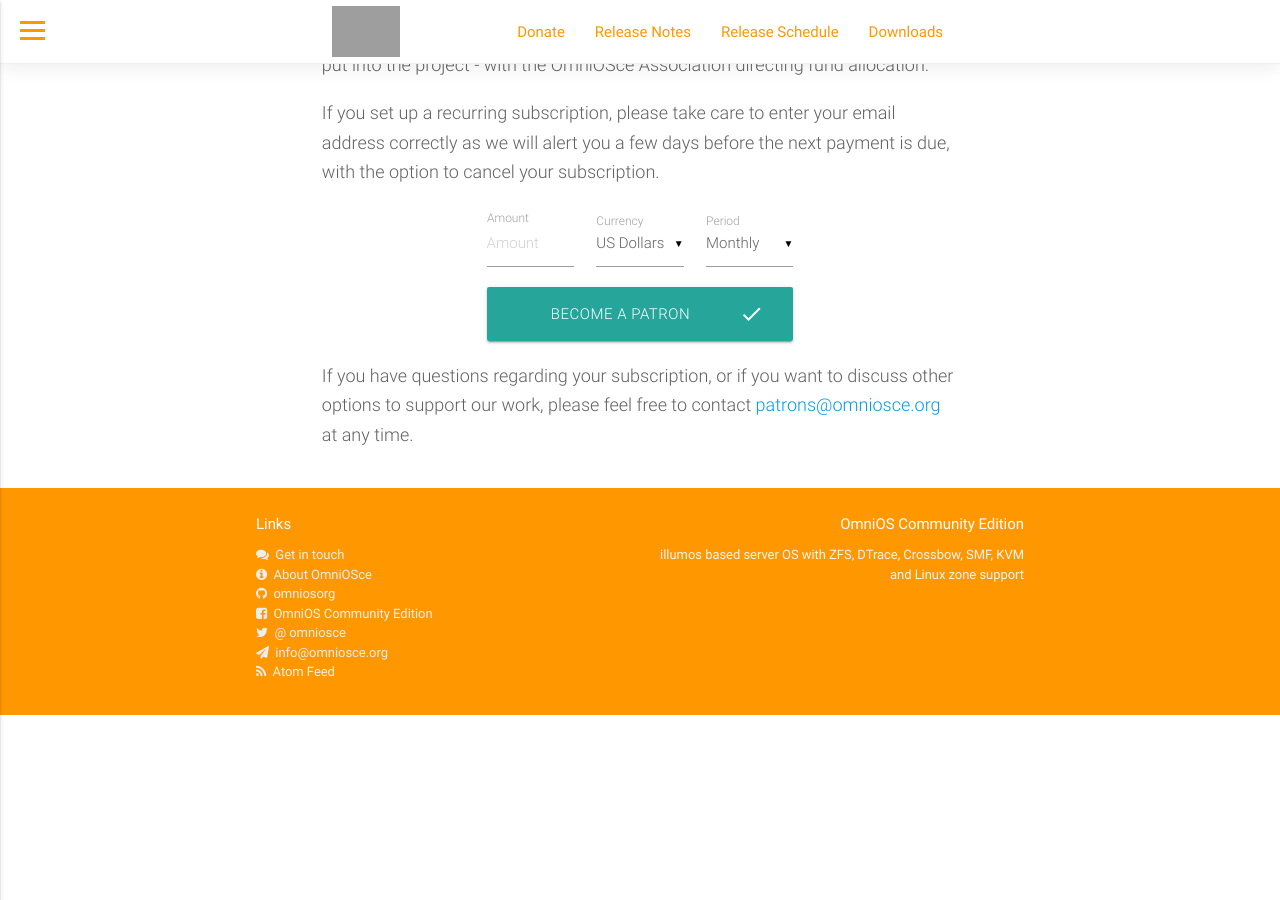
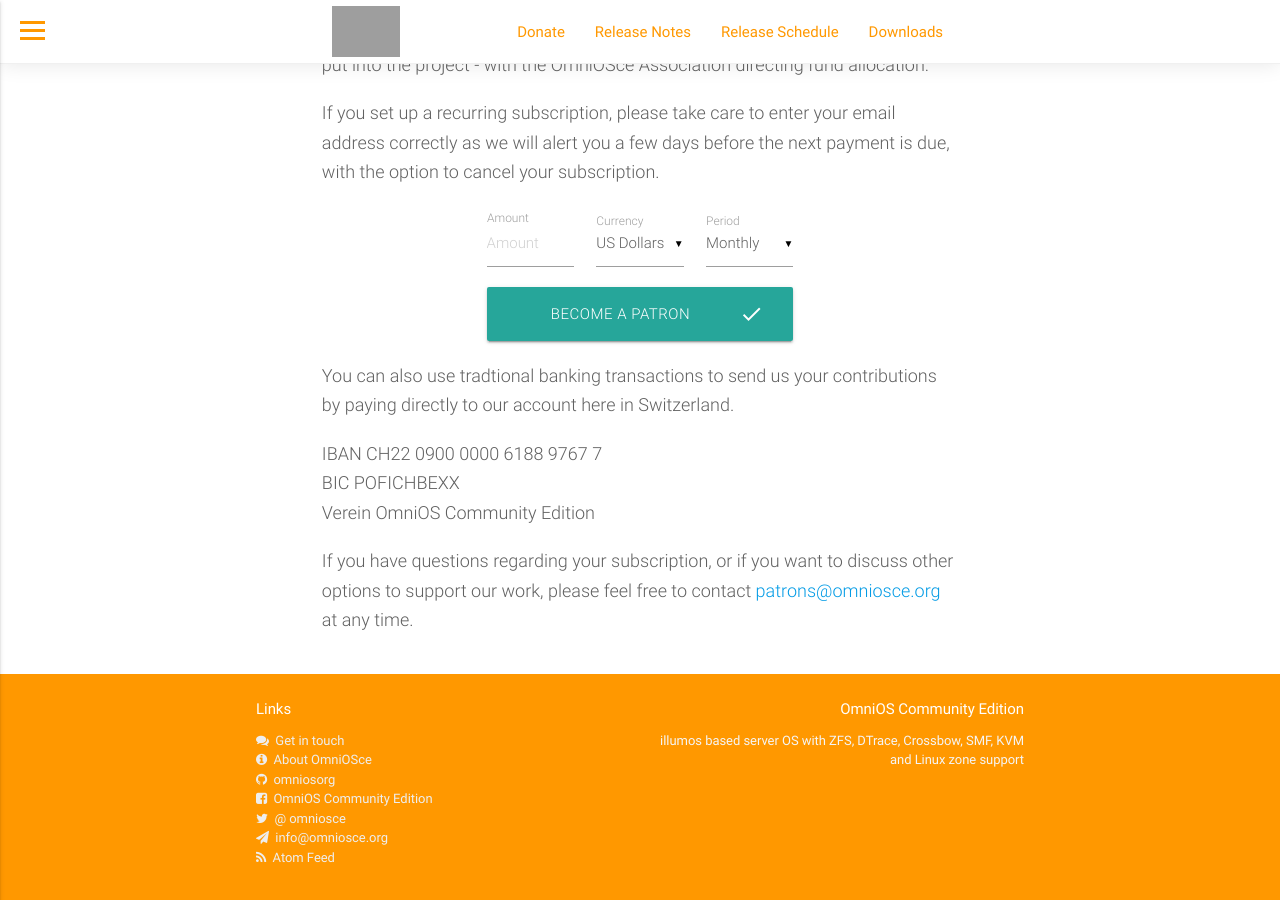
Before and after one commit to omniosorg/omniosorg.github.io, a Jekyll site: the page built from patron.md, in a window 1280 px wide and 900 px high, scrolled down 516 px. Built offline with Jekyll 4.4.1, drawn with Linux system fonts in a browser that asks for light colours; before the commit the page ends 1231 px from its top, so only the background shows below that; grey boxes are pictures that could not be loaded.

Commit message:
add bank contact

```diff
--- a/patron.md
+++ b/patron.md
@@ -127,6 +127,14 @@
 });
 })();</script>
 
+You can also use tradtional banking transactions to send us your
+contributions by paying directly to our account here in Switzerland.
+
+IBAN CH22 0900 0000 6188 9767 7<br/>
+BIC POFICHBEXX<br/>
+Verein OmniOS Community Edition
+
+
 If you have questions regarding your subscription, or if you want to
 discuss other options to support our work, please feel free to contact <a
 href="mailto:patrons@omniosce.org">patrons@omniosce.org</a> at any time.
```
